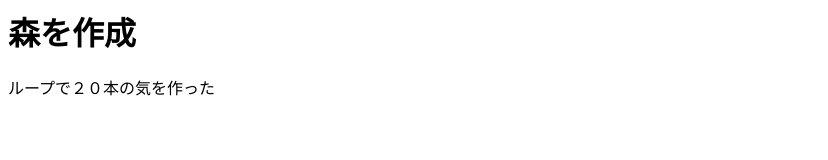
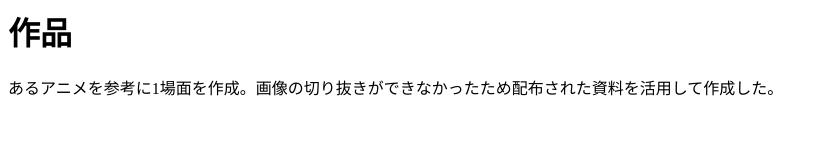
Before and after one commit to capchino12/cg_report, a plain HTML site: page sample8-4.html in a window 1280 px wide. Shown: the whole page, without its empty margins (0-828 px from the left). Drawn offline with nearby package versions, Linux system fonts and the light colour scheme.

Commit message:
Update sample8-4.html

```diff
--- a/sample8-4.html
+++ b/sample8-4.html
@@ -5,8 +5,8 @@
     <script src="https://unpkg.com/three@0.137.4/examples/js/controls/OrbitControls.js"></script>
   </head>
 <body>
- <h1>森を作成</h1>
- ループで２０本の気を作った<br>
+ <h1>作品</h1>
+ あるアニメを参考に1場面を作成。画像の切り抜きができなかったため配布された資料を活用して作成した。<br>
  <script>
       // ページの読み込みを待つ
       window.addEventListener('DOMContentLoaded', init);
```
